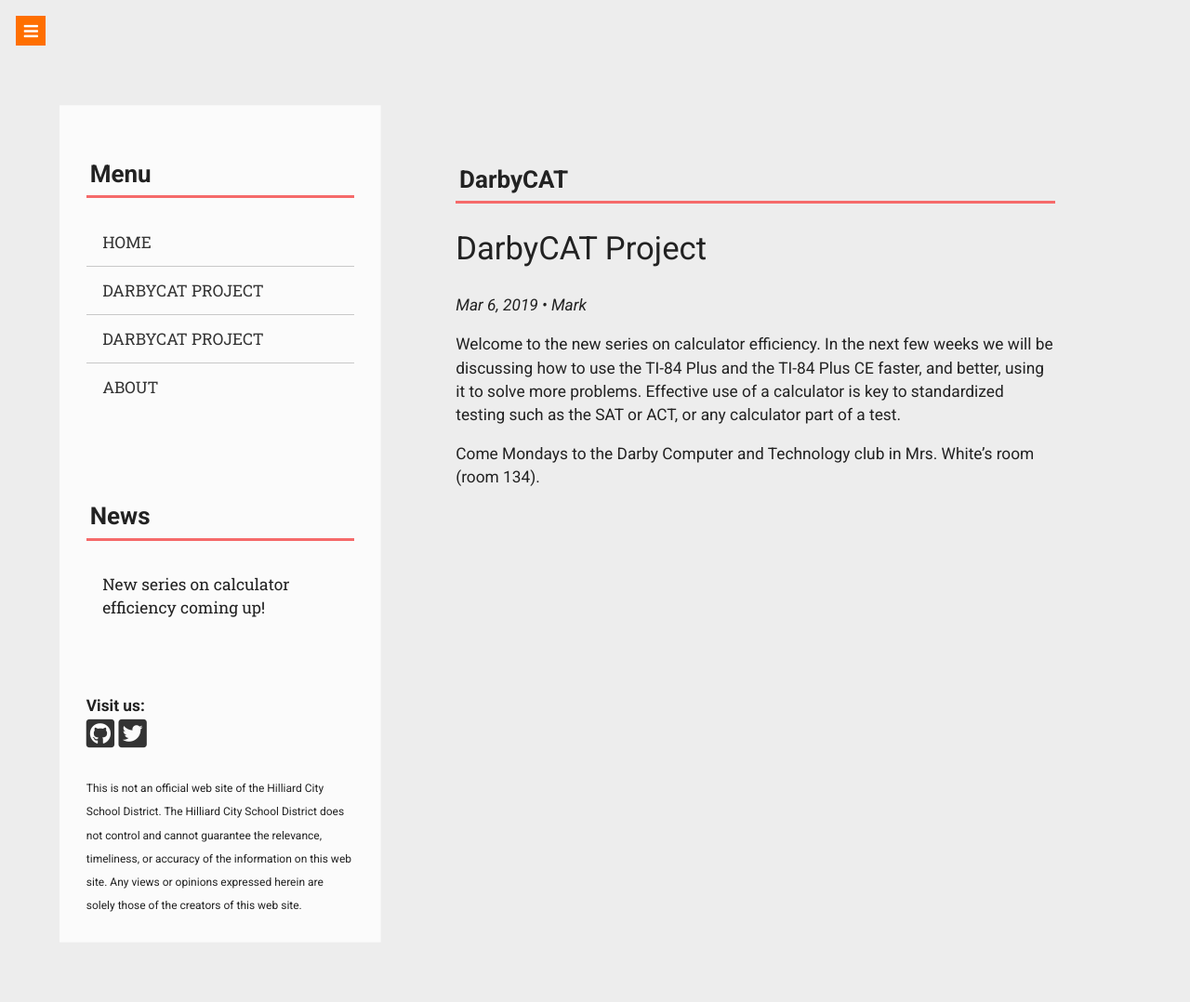
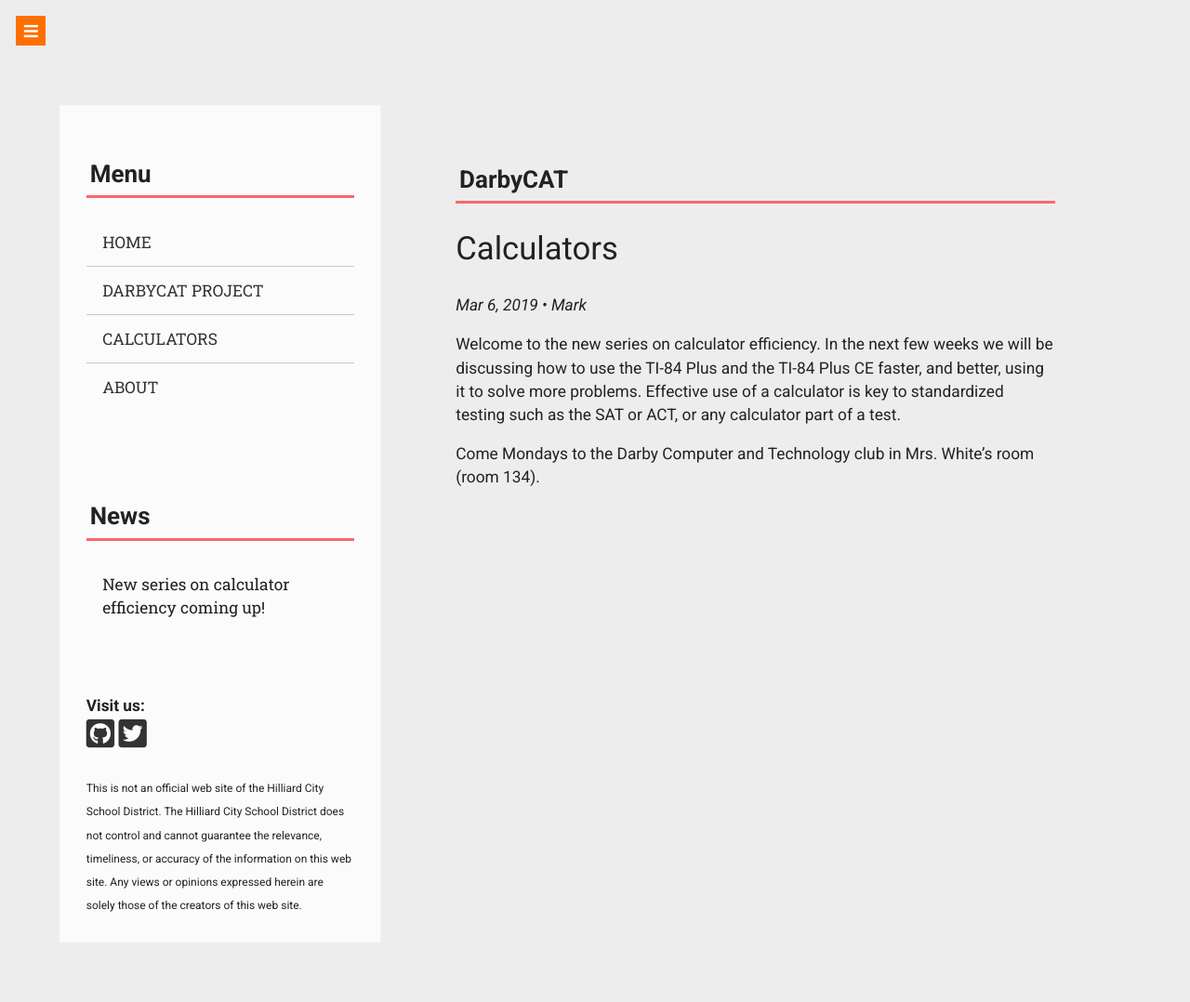
Before and after one commit to Joel4763/darbycat.github.io, a Jekyll site: the page built from 2019-3-06-Calculators.markdown, in a window 1280 px wide. Shown: the whole page at 93% size. Built offline with Jekyll 4.4.1, drawn with Linux system fonts in a browser that asks for light colours; nearby versions of some CDN libraries.

Commit message:
Update 2019-3-06-Calculators.markdown

```diff
--- a/2019-3-06-Calculators.markdown
+++ b/2019-3-06-Calculators.markdown
@@ -1,6 +1,6 @@
 ---
 layout: post
-title: "DarbyCAT Project"
+title: "Calculators"
 date: 2019-3-06 17:42:07 -0400
 categories: projects
 author: Mark
```
